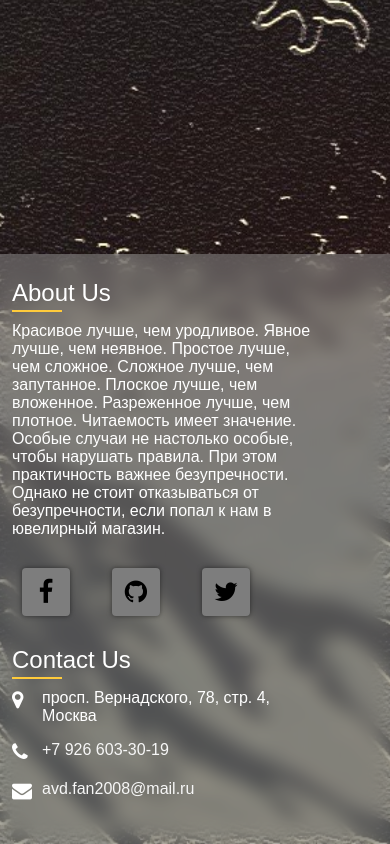
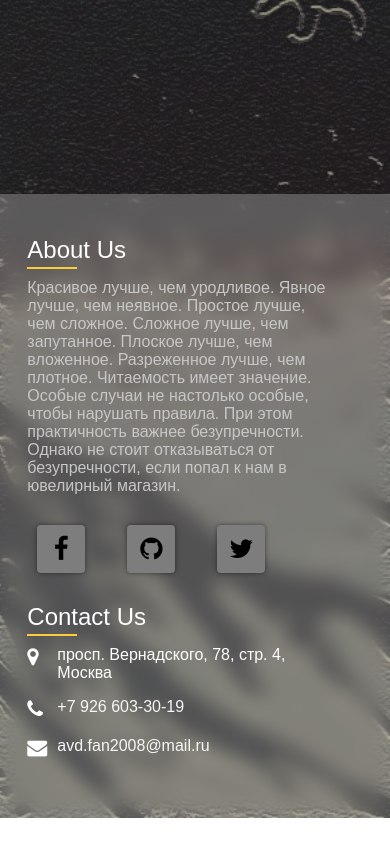
Before and after one commit to Lucas1860/jewelry-store, a plain HTML site: page index.html in a window 390 px wide. Shown: the part 609-1453 px from the top of the page. After the commit the page ends 1427 px from the top, so only its background shows below. Drawn offline with Linux system fonts and the light colour scheme.

Commit message:
Update main.css

```diff
--- a/css/main.css
+++ b/css/main.css
@@ -86,7 +86,7 @@ nav li:first-child{
 
 .footer {
     margin: 0;
-    margin-top: 95vh;
+    margin-top: 50vh;
     padding: 0;
     font-family: 'Poppins', sans-serif;
     box-sizing: border-box;
@@ -96,31 +96,17 @@ nav li:first-child{
     align-content: end;
     min-height: 70vh;
     width: 100%;
-
+    justify-items: end;
 }
 
 footer {
     position: relative;
-    width: fit-content;
+    width: 100%;
     height: auto;
     padding: 50px 50px;
     padding-right: 0;
     background:   #aaaaaa6b;
     backdrop-filter: blur(10px);
-}
-
-footer .container_1 {
-    width: 1469px;
-    display: grid;
-    grid-template-columns: 3fr 1fr 1fr 2fr;
-    grid-gap: 20px;
-}
-
-footer .container_1 .sec h2{
-    position: relative;
-    color: #fff;
-    font-weight: 500;
-    margin-bottom: 15px;
 }
 
 footer .container_1 .sec h2::before {
@@ -133,8 +119,26 @@ footer .container_1 .sec h2::before {
     background: #ffcb3b;
 }
 
+footer .container_1 {
+    width: 90%;/*1469*/
+    display: grid;
+    grid-template-columns: 3fr 1fr 1fr;
+    grid-gap: 20px;
+    padding-left: 7vw;
+    justify-content: center;
+}
+
+footer .container_1 .sec h2{
+    position: relative;
+    color: #fff;
+    font-weight: 500;
+    margin-bottom: 15px;
+}
+
+
+
 footer .container_1 .sec p {
-    color: #fff;
+    color: #c7c7c7;
 }
 .sci {
     margin-top: 20px;
@@ -269,7 +273,7 @@ footer .container_1 .sec p {
 }
 
 .copyrightText {
-  width: 1469px;
+  width: 100%;
     background: #15100cce;
     backdrop-filter: blur(10px);
     padding: 8px 50px;
@@ -280,8 +284,17 @@ footer .container_1 .sec p {
 
 
 
-
-
+.overlay {
+    position: absolute;
+    top: 0;
+    left: 0;
+    margin-bottom: 95 vh;
+    height: 100%;
+    width: 100%;
+    background-color: #212529;
+    opacity: 0.5;
+    pointer-events: none;
+}
 
 
 
@@ -296,11 +309,12 @@ footer .container_1 .sec p {
 
     footer
     {
-        padding: 40px;
+        padding: 0px;/*40*/
     }
     footer .container_1
     {
         grid-template-columns: repeat(2, 1fr);
+        width: 100%;
     }
     .copyrightText
     {
@@ -317,12 +331,14 @@ footer .container_1 .sec p {
 
     footer .container_1
     {
-        grid-template-columns: repeat(1, 353px);
-        width: 353px;
+        grid-template-columns: 1fr;
+        width: 90%;
+        padding-top: 5vh;
+        padding-bottom: 5vh;
     }
     footer
     {
-        padding: 25px;
+        padding: 0px;/*25*/
     }
 
 .footer .copyrightText
@@ -335,4 +351,8 @@ footer .container_1 .sec p {
   height: fit-content;
 
 }
+.footer{
+    margin-top: 88vh;
+    justify-items: end;
 }
+}
```
